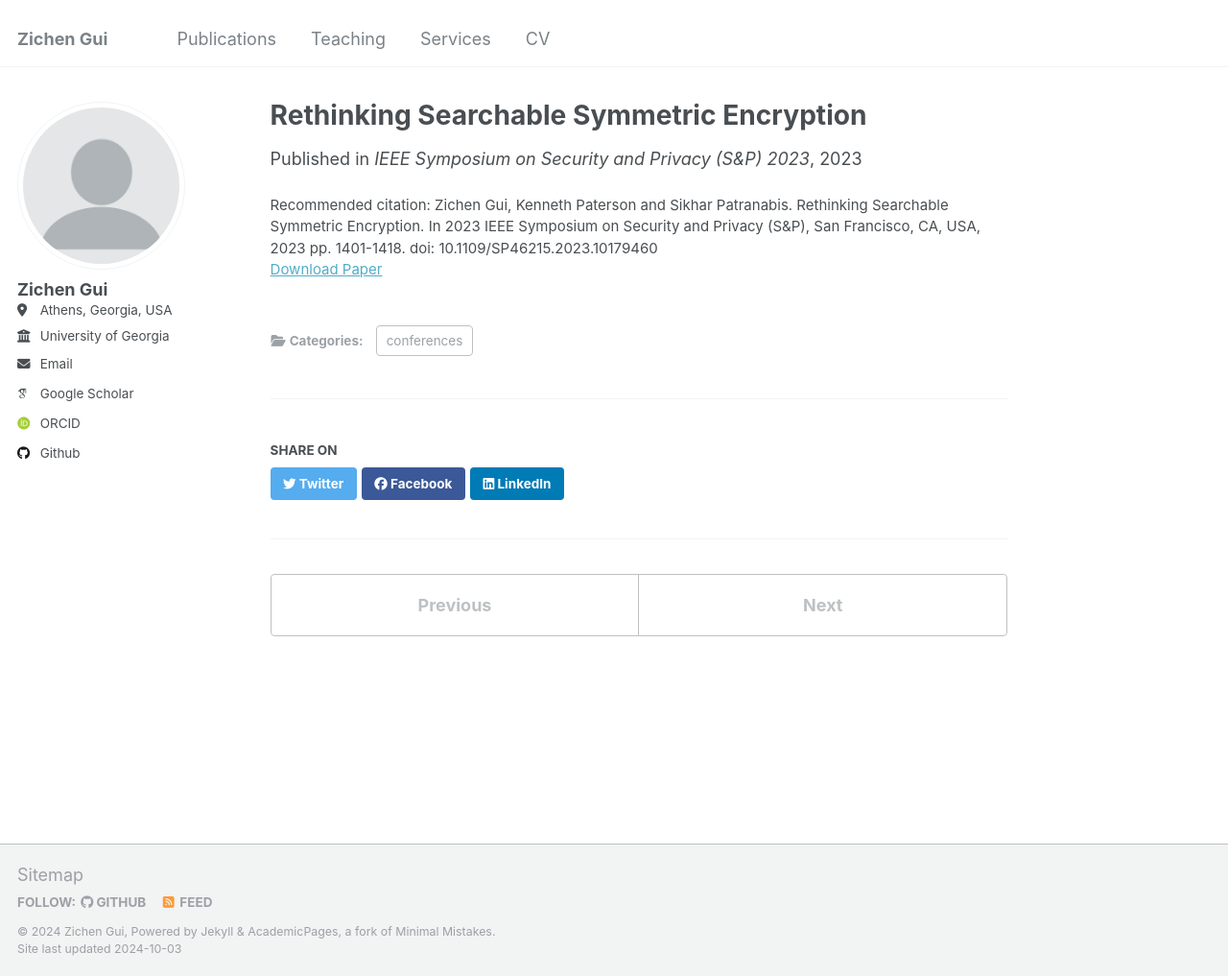
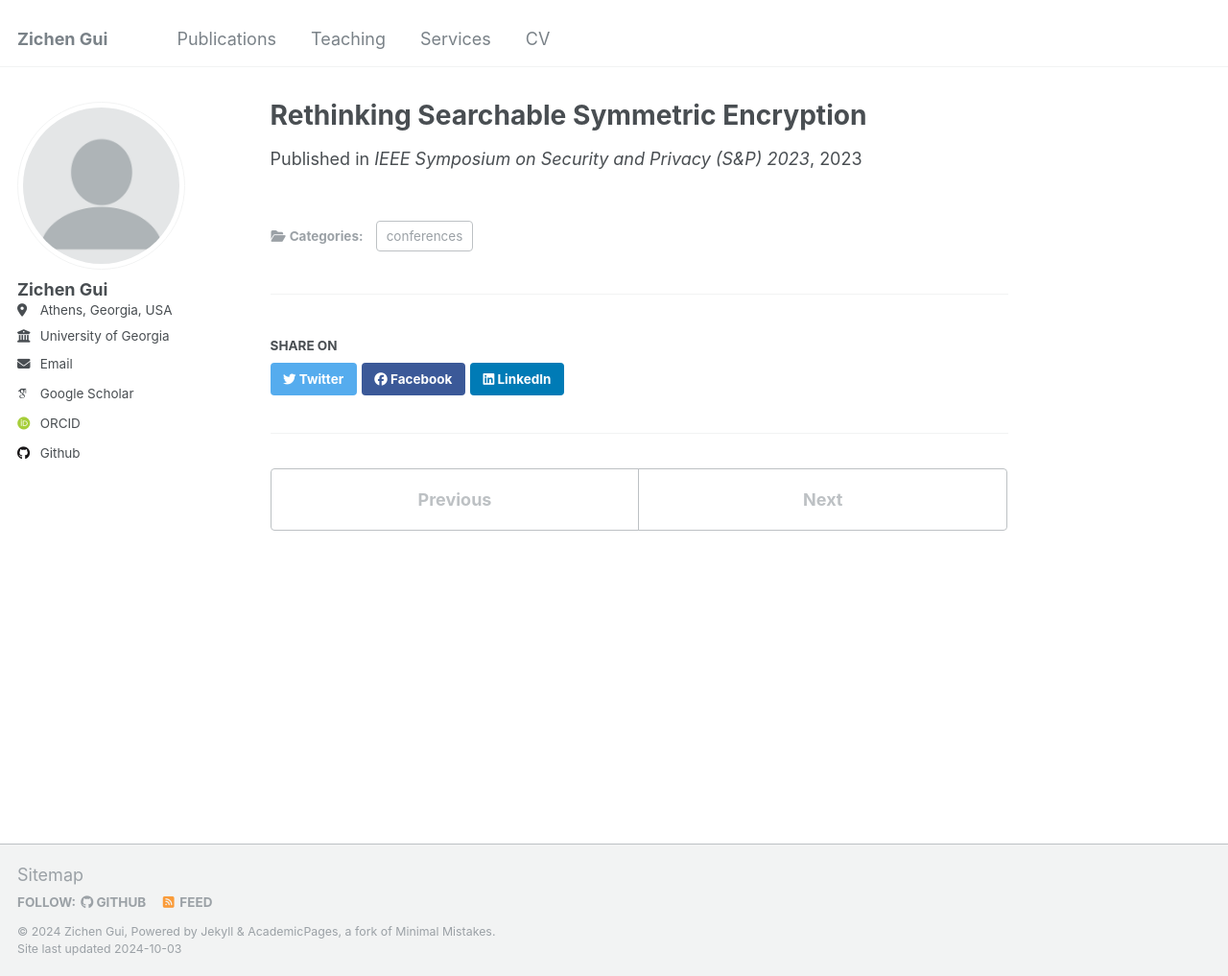
Before and after one commit to Zichen-Gui/Zichen-Gui.github.io, a Jekyll site: the page built from _publications/2023-05-22-rethinking-SSE.md, in a window 1280 px wide and 1017 px high. Shown: the whole window at 96% size. Built offline with Jekyll 4.4.1, drawn with Linux system fonts in a browser that asks for light colours; some web fonts are replaced; part of the change alters nothing that is shown.

Commit message:
Update 2023-05-22-rethinking-SSE.md

```diff
--- a/_publications/2023-05-22-rethinking-SSE.md
+++ b/_publications/2023-05-22-rethinking-SSE.md
@@ -7,5 +7,5 @@ permalink: /publication/2023-05-22-rethinking-SSE
 date: 2023-05-22
 venue: 'IEEE Symposium on Security and Privacy (S&P) 2023'
 paperurl: 'https://www.computer.org/csdl/proceedings-article/sp/2023/933600a485/1OXGVod0DOU'
-citation: "Zichen Gui, Kenneth Paterson and Sikhar Patranabis. Rethinking Searchable Symmetric Encryption. In 2023 IEEE Symposium on Security and Privacy (S&P), San Francisco, CA, USA, 2023 pp. 1401-1418. doi: 10.1109/SP46215.2023.10179460"
+#citation: "Zichen Gui, Kenneth Paterson and Sikhar Patranabis. Rethinking Searchable Symmetric Encryption. In 2023 IEEE Symposium on Security and Privacy (S&P), San Francisco, CA, USA, 2023 pp. 1401-1418. doi: 10.1109/SP46215.2023.10179460"
 ---
```
